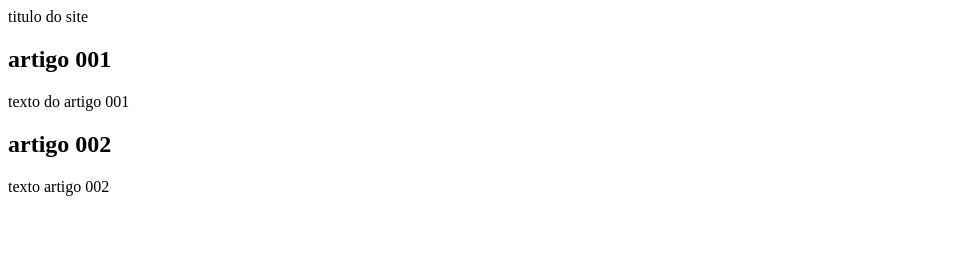
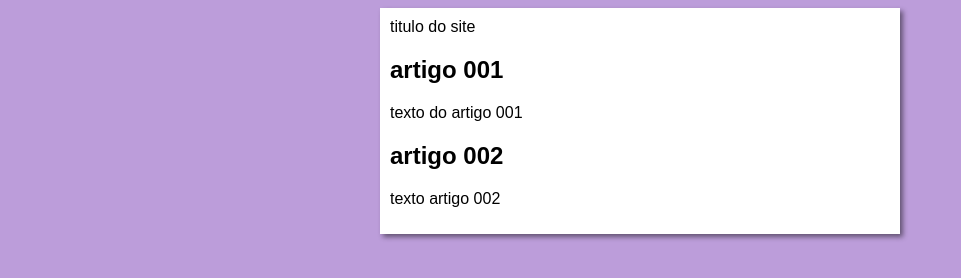
Before and after one commit to diegop42/projeto-site-, a plain HTML site: page index.html in a window 1280 px wide. Shown: the whole page, without its empty margins (0-961 px from the left). Drawn offline with Linux system fonts and the light colour scheme.

Commit message:
iniciei o desingn

```diff
--- /dev/null
+++ b/estilos/style.css
@@ -0,0 +1,16 @@
+*{
+    font-family:Arial, Helvetica, sans-serif
+}
+
+bodY{
+    background-color:rgb(188, 157, 218);
+
+}
+
+main{
+    background-color: white;
+    width: 500px;
+    margin:auto;
+    padding: 10px;
+    box-shadow: 3px 3px 5px rgba(0, 0, 0, 0.473);
+}
--- a/index.html
+++ b/index.html
@@ -5,6 +5,7 @@
     <meta http-equiv="X-UA-Compatible" content="IE=edge">
     <meta name="viewport" content="width=device-width, initial-scale=1.0">
     <title>titulo do site</title>
+    <link rel="stylesheet" href="estilos/style.css">
 </head>
 <body>
   <main >
```
